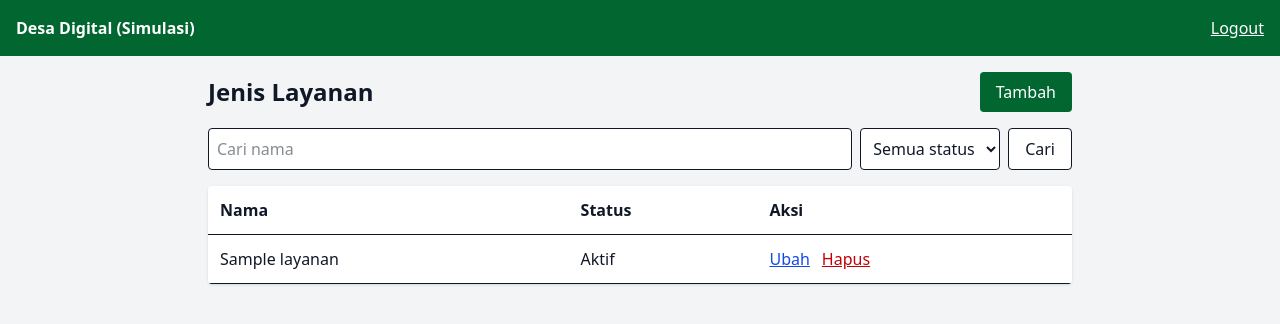
After one commit to r4zyyy/desa-digital, a Laravel app: page /petugas/layanan in a window 1280 px wide. The commit adds this page. Shown: the top 324 px of the page. Run offline with Laravel 12, Linux system fonts and the light colour scheme; a user stored in the database is signed in; tables that the repository leaves empty hold one stand-in row (values such as "Sample post"); style sheets or scripts are compiled from the project's sources; parts of the project's set-up code (start-up, migrations or seed data) failed here and were passed over.

Commit message:
feat: CRUD, pencarian, dan filter jenis layanan

```diff
--- /dev/null
+++ b/src/app/Http/Controllers/LayananController.php
@@ -0,0 +1,66 @@
+<?php
+
+namespace App\Http\Controllers;
+
+use App\Models\JenisLayanan;
+use Illuminate\Http\Request;
+use Illuminate\Validation\Rule;
+
+class LayananController extends Controller
+{
+    public function index(Request $request)
+    {
+        $daftar = JenisLayanan::query()
+            ->when($request->filled('q'), fn ($query) => $query->where('nama', 'like', '%'.$request->input('q').'%'))
+            ->when($request->filled('aktif'), fn ($query) => $query->where('aktif', $request->boolean('aktif')))
+            ->latest()
+            ->paginate(10)
+            ->withQueryString();
+
+        return view('petugas.layanan.index', compact('daftar'));
+    }
+
+    public function create()
+    {
+        return view('petugas.layanan.form', ['layanan' => new JenisLayanan()]);
+    }
+
+    public function store(Request $request)
+    {
+        JenisLayanan::create($this->validasi($request));
+
+        return redirect()->route('petugas.layanan.index')->with('ok', 'Layanan ditambahkan.');
+    }
+
+    public function edit(JenisLayanan $layanan)
+    {
+        return view('petugas.layanan.form', compact('layanan'));
+    }
+
+    public function update(Request $request, JenisLayanan $layanan)
+    {
+        $layanan->update($this->validasi($request, $layanan));
+
+        return redirect()->route('petugas.layanan.index')->with('ok', 'Layanan diperbarui.');
+    }
+
+    public function destroy(JenisLayanan $layanan)
+    {
+        if ($layanan->persyaratan()->exists() || $layanan->permohonan()->exists()) {
+            return back()->with('gagal', 'Layanan sudah dipakai. Nonaktifkan saja lewat tombol Ubah.');
+        }
+
+        $layanan->delete();
+
+        return back()->with('ok', 'Layanan dihapus.');
+    }
+
+    private function validasi(Request $request, ?JenisLayanan $layanan = null): array
+    {
+        return $request->validate([
+            'nama' => ['required', 'string', 'max:100', Rule::unique('jenis_layanan', 'nama')->ignore($layanan)],
+            'deskripsi' => ['nullable', 'string', 'max:1000'],
+            'aktif' => ['required', 'boolean'],
+        ]);
+    }
+}
--- a/src/resources/views/layouts/app.blade.php
+++ b/src/resources/views/layouts/app.blade.php
@@ -17,6 +17,12 @@
         @endauth
     </header>
     <main class="max-w-4xl mx-auto p-4">
+        @if (session('ok'))
+            <p class="bg-green-100 text-green-900 p-3 rounded mb-4">{{ session('ok') }}</p>
+        @endif
+        @if (session('gagal'))
+            <p class="bg-red-100 text-red-900 p-3 rounded mb-4">{{ session('gagal') }}</p>
+        @endif
         @yield('content')
     </main>
 </body>
--- /dev/null
+++ b/src/resources/views/petugas/layanan/index.blade.php
@@ -0,0 +1,51 @@
+@extends('layouts.app')
+
+@section('content')
+<div class="flex justify-between items-center mb-4 gap-2">
+    <h1 class="text-2xl font-bold">Jenis Layanan</h1>
+    <a href="{{ route('petugas.layanan.create') }}" class="bg-green-800 text-white rounded px-4 py-2">Tambah</a>
+</div>
+
+<form method="GET" class="flex flex-col sm:flex-row gap-2 mb-4">
+    <input name="q" value="{{ request('q') }}" placeholder="Cari nama" class="bg-white border rounded p-2 flex-1">
+    <select name="aktif" class="bg-white border rounded p-2">
+        <option value="">Semua status</option>
+        <option value="1" @selected(request('aktif') === '1')>Aktif</option>
+        <option value="0" @selected(request('aktif') === '0')>Nonaktif</option>
+    </select>
+    <button class="border bg-white rounded px-4 py-2">Cari</button>
+</form>
+
+<div class="overflow-x-auto bg-white rounded shadow">
+    <table class="w-full text-left">
+        <thead>
+            <tr class="border-b">
+                <th class="p-3">Nama</th>
+                <th class="p-3">Status</th>
+                <th class="p-3">Aksi</th>
+            </tr>
+        </thead>
+        <tbody>
+            @forelse ($daftar as $item)
+                <tr class="border-b">
+                    <td class="p-3">{{ $item->nama }}</td>
+                    <td class="p-3">{{ $item->aktif ? 'Aktif' : 'Nonaktif' }}</td>
+                    <td class="p-3 flex gap-3">
+                        <a href="{{ route('petugas.layanan.edit', $item) }}" class="text-blue-700 underline">Ubah</a>
+                        <form method="POST" action="{{ route('petugas.layanan.destroy', $item) }}"
+                              onsubmit="return confirm('Hapus layanan ini?')">
+                            @csrf
+                            @method('DELETE')
+                            <button class="text-red-700 underline">Hapus</button>
+                        </form>
+                    </td>
+                </tr>
+            @empty
+                <tr><td colspan="3" class="p-3">Tidak ada data.</td></tr>
+            @endforelse
+        </tbody>
+    </table>
+</div>
+
+<div class="mt-4">{{ $daftar->links() }}</div>
+@endsection
--- a/src/routes/web.php
+++ b/src/routes/web.php
@@ -1,5 +1,6 @@
 <?php
 
+use App\Http\Controllers\LayananController;
 use App\Http\Controllers\AuthController;
 use App\Http\Controllers\DashboardController;
 use Illuminate\Support\Facades\Route;
@@ -15,6 +16,10 @@ Route::middleware('auth')->group(function () {
     Route::post('/logout', [AuthController::class, 'logout'])->name('logout');
     Route::get('/dashboard', DashboardController::class)->name('dashboard');
 
-    // sementara, untuk menguji hak akses
-    Route::get('/petugas/cek', fn () => 'Ini area petugas')->middleware('role:petugas');
+
+    Route::middleware('role:petugas')->prefix('petugas')->name('petugas.')->group(function () {
+    Route::resource('layanan', LayananController::class)
+        ->parameters(['layanan' => 'layanan'])
+        ->except('show');
+    });
 });
```
Also changed, not shown: src/resources/views/dashboard.blade.php (+5 -2 lines), src/resources/views/petugas/layanan/form.blade.php (added, +34 -0 lines).
